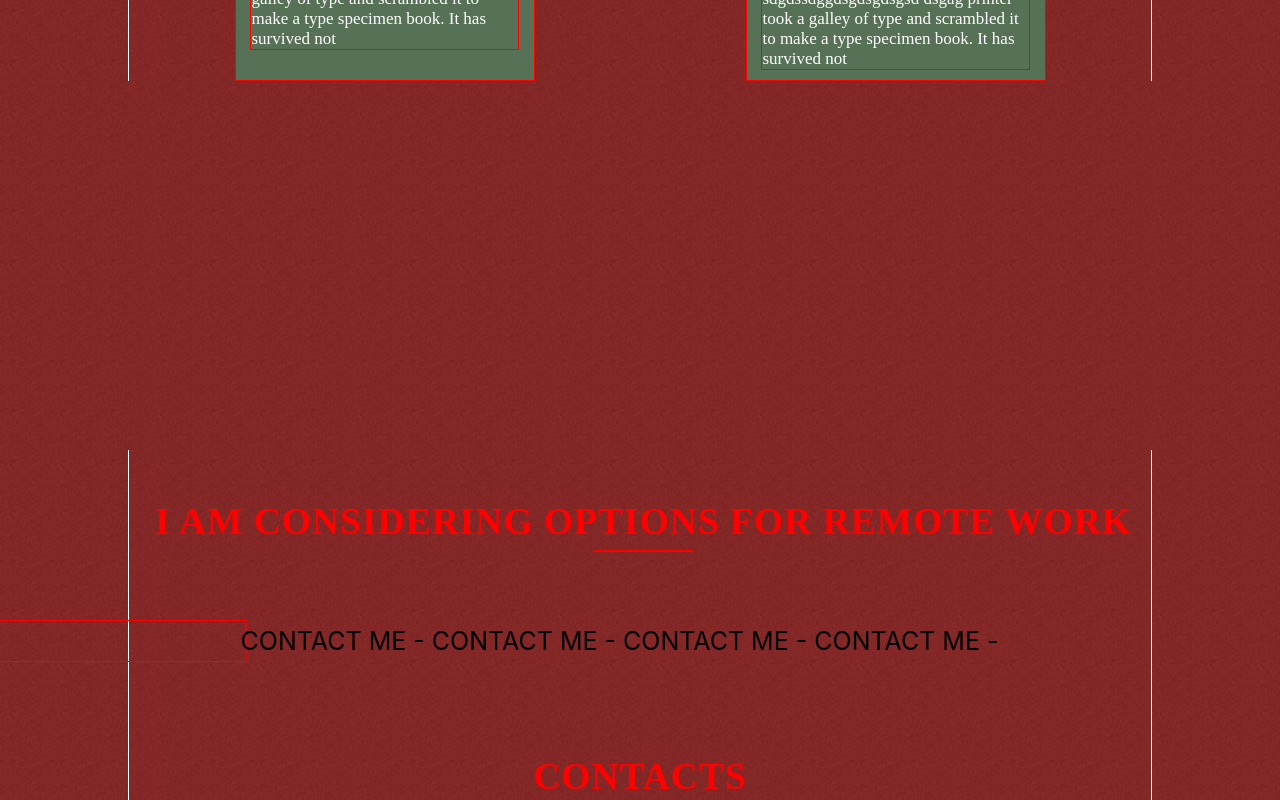
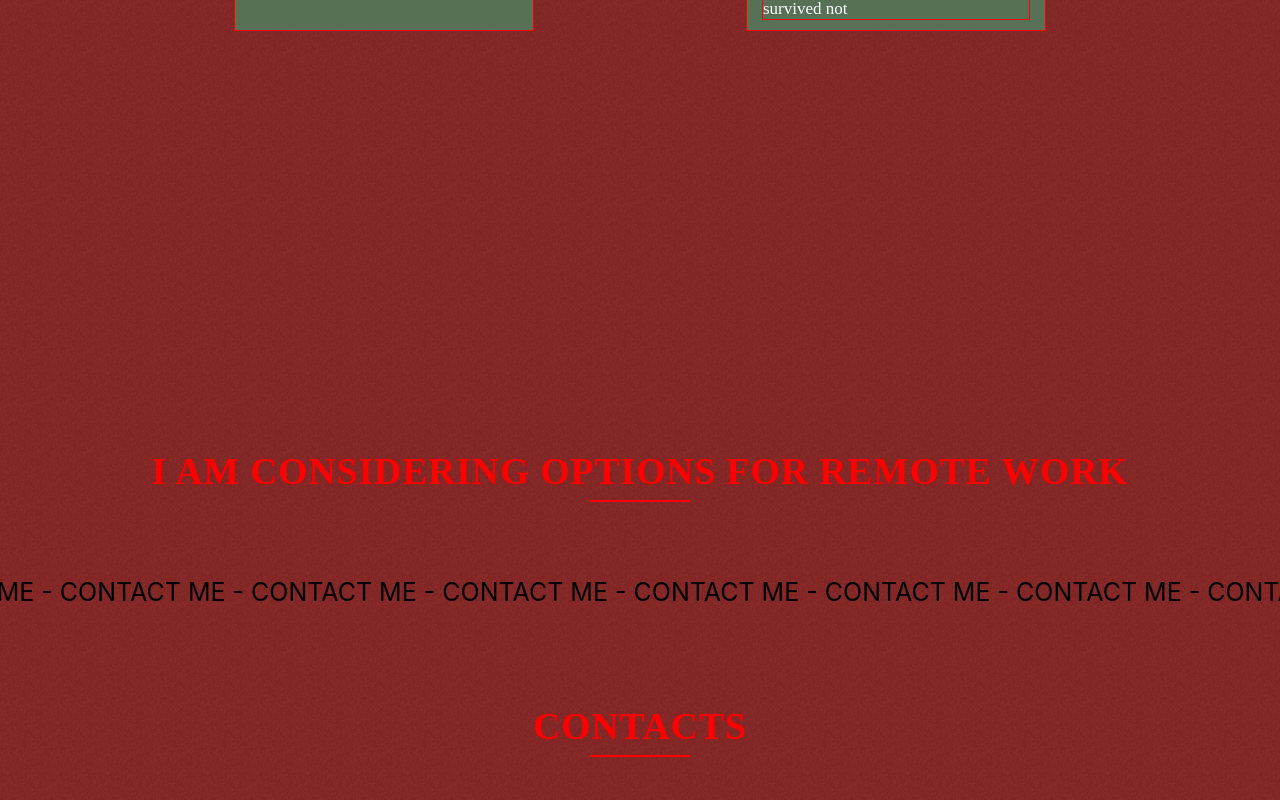
Before and after one commit to EdmondDantess/portfolioinweb, a React (Create React App) app: page / in a window 1280 px wide. Shown: the part 2000-2800 px from the top of the page. Built offline with nearby package versions, Linux system fonts and the light colour scheme.

Commit message:
Commit 6 finish run string in Remote

```diff
--- a/src/App.css
+++ b/src/App.css
@@ -1,14 +1,15 @@
 * {
     box-sizing: border-box;
+
 }
 
 .App {
     background-color: #860a0a;
+    overflow: hidden;
 }
 
 .backgroundNoise {
     animation: animate 5s linear infinite;
-
 }
 
 @keyframes animate {
--- a/src/common/styles/Container.module.css
+++ b/src/common/styles/Container.module.css
@@ -6,6 +6,5 @@
     align-items: center;
     justify-content: space-between;
     flex-wrap: wrap;
-    border-left: white solid 1px;
-    border-right: white solid 1px;
+
 }
--- a/src/header/Header.module.css
+++ b/src/header/Header.module.css
@@ -3,7 +3,10 @@
     justify-content: space-around;
     align-items: center;
     height: 50px;
-    border-bottom: 1px solid white;
+    position: fixed;
+    width: 100%;
+    z-index: 2;
+    box-shadow: 1px 1px 5px #622c2c;
 }
 
 .fullName {
--- a/src/main/Main.module.scss
+++ b/src/main/Main.module.scss
@@ -21,8 +21,14 @@
         text-shadow: 1px 1px 5px white;
 
       }
+      25% {
+        text-shadow: 1px 1px 5px #e37774;
+      }
       50% {
-        text-shadow: 1px 1px 5px #390000;
+                text-shadow: 1px 1px 5px rgba(78, 106, 201, 0.88);
+              }
+      50% {
+        text-shadow: 1px 1px 5px #020202;
       }
       to {
         text-shadow: 1px 1px 5px hotpink;
--- a/src/remote/Remote.module.css
+++ b/src/remote/Remote.module.css
@@ -12,7 +12,6 @@
 }
 .button {
     width: 150px;
-    border: 1px solid red;
     padding: 5px;
     text-align: center;
 
@@ -20,14 +19,18 @@
 }
 
 .button{
-    width:100%;
+    width: 100%;
     white-space:nowrap;
     font-size:25px;
-    animation: button 14s infinite linear;
-    padding-left:100%;
+    animation: 20s button infinite alternate   ;
 }
 
-@keyframes button{
-    0%{transform: translate(0, 0);}
-    100%{transform: translate(-200%, 0)}
+@keyframes button {
+    0%{
+        transform: translate(-50%, 0);
+    }
+
+    100%{
+        transform: translate(-250%, 0);
+    }
 }
--- a/src/remote/Remote.tsx
+++ b/src/remote/Remote.tsx
@@ -4,15 +4,22 @@ import styleContainer from '../common/styles/Container.module.css';
 import Title from '../common/components/title/Title';
 
 const Remote = () => {
+    const contackMeText = []
+    for (let i=0; i<555; i++) {
+        contackMeText.push(` CONTACT ME -`.toUpperCase())
+    }
+    let textContact = contackMeText.map( t => {
+        return (
+            <span>{t}</span>
+        )
+    })
     return (
         <div className={style.RemoteBlock}>
             <div className={`${styleContainer.container} ${style.hireBlock}`}>
                 <Title title={'I am considering options for remote work'}/>
                 <div className={style.button}>
-                    <span> CONTACT ME -</span>
-                    <span> CONTACT ME -</span>
-                    <span> CONTACT ME -</span>
-                    <span> CONTACT ME -</span>
+                    {textContact}
+                    {textContact}
                      </div>
             </div>
         </div>
```
Also changed, not shown: src/assets/images/avatar.png.
